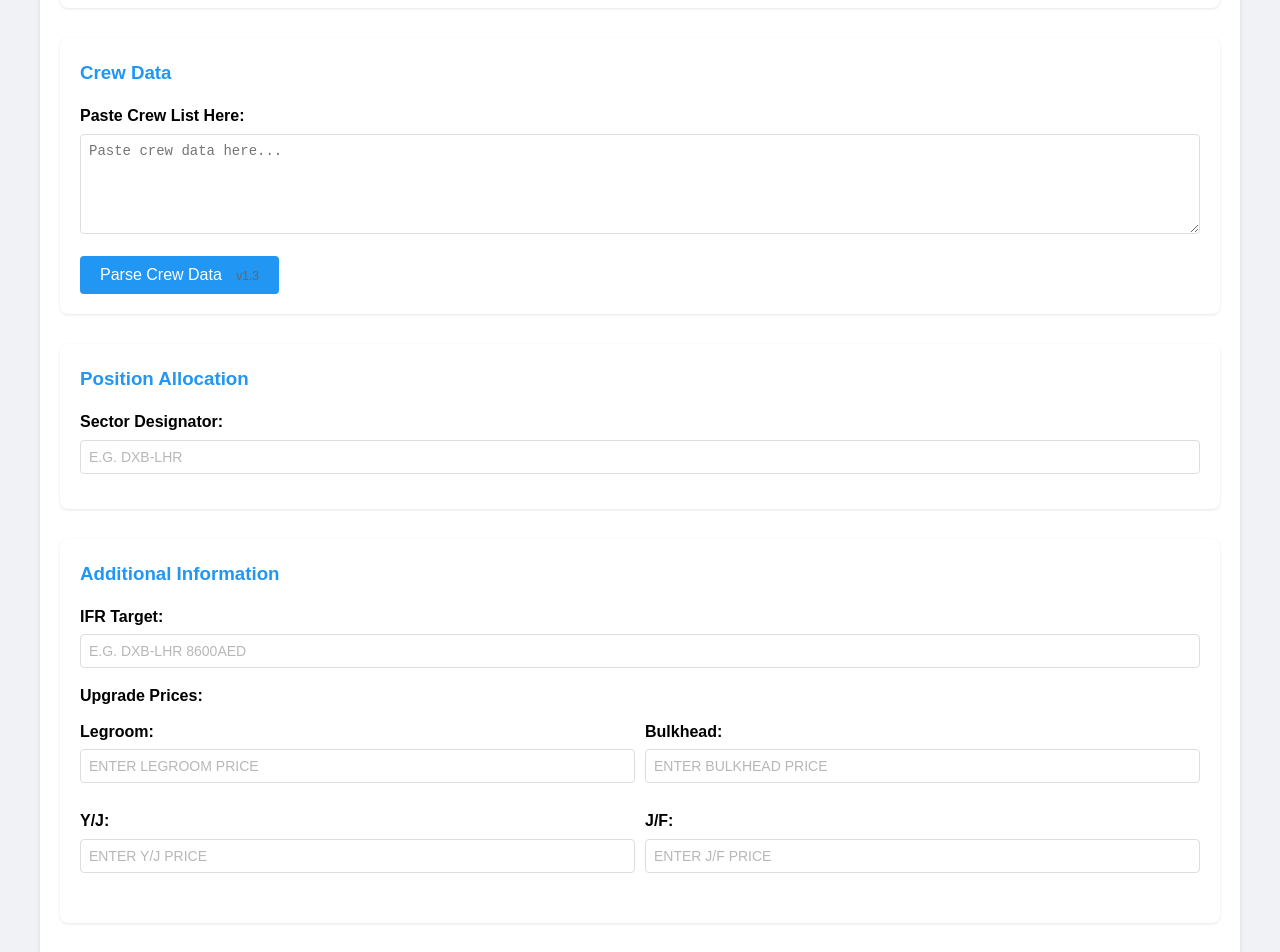
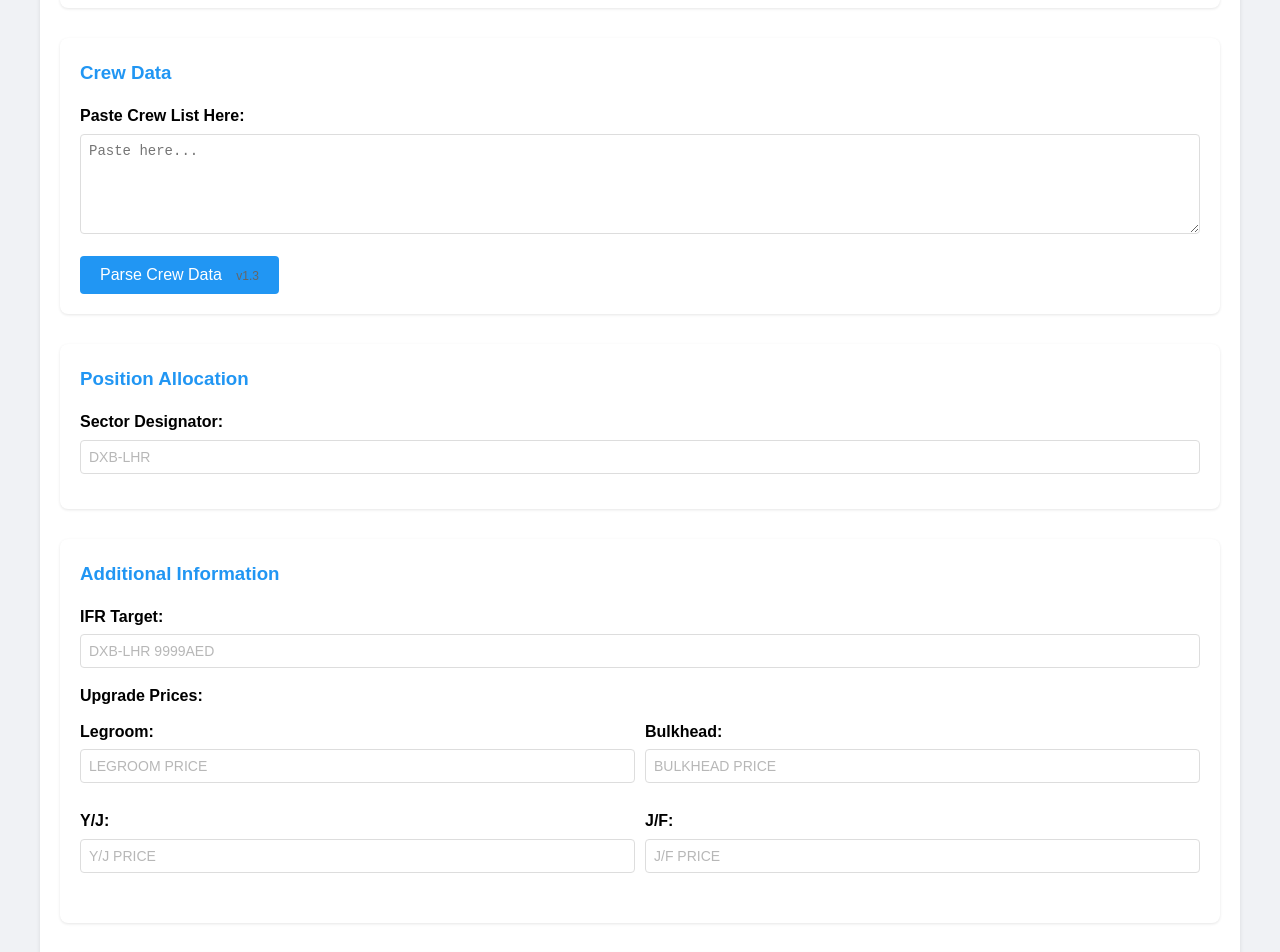
Before and after one commit to crewbrief/briefing-email, a plain HTML site: page index.html in a window 1280 px wide. Shown: the part 600-1552 px from the top of the page. Drawn offline with Linux system fonts and the light colour scheme.

Commit message:
Update index.html
V1.3a

```diff
--- a/index.html
+++ b/index.html
@@ -188,7 +188,7 @@
             <h3>Flight Details</h3>
             <div class="input-group">
                 <label>Flight Number:</label>
-                <input type="text" id="flightNumber" placeholder="e.g. EK123/124">
+                <input type="text" id="flightNumber" placeholder="EK123/124">
             </div>
             <div class="input-group">
                 <label>Aircraft Type:</label>
@@ -200,7 +200,7 @@
             </div>
             <div class="input-group">
                 <label>Route:</label>
-                <input type="text" id="route" class="text-uppercase" placeholder="e.g. DXB-LHR-DXB">
+                <input type="text" id="route" class="text-uppercase" placeholder="DXB-LHR-DXB">
             </div>
             <div class="input-group">
                 <label>Flight Date:</label>
@@ -216,7 +216,7 @@
             <h3>Crew Data</h3>
             <div class="input-group">
                 <label>Paste Crew List Here:</label>
-                <textarea id="crewList" placeholder="Paste crew data here..."></textarea>
+                <textarea id="crewList" placeholder="Paste here..."></textarea>
             </div>
             <button onclick="parseCrew()" class="parse-button">Parse Crew Data <span class="version-tag">v1.3</span></button>
             <div id="parsedCrew" class="parsed-crew-container"></div>
@@ -226,7 +226,7 @@
             <h3>Position Allocation</h3>
             <div class="sector-input">
                 <label>Sector Designator:</label>
-                <input type="text" id="sectorDesignator" class="text-uppercase" placeholder="e.g. DXB-LHR">
+                <input type="text" id="sectorDesignator" class="text-uppercase" placeholder="DXB-LHR">
             </div>
             <div id="positionAllocation" class="position-grid">
                 <!-- Will be populated by JavaScript -->
@@ -237,26 +237,26 @@
             <h3>Additional Information</h3>
             <div class="input-group">
                 <label>IFR Target:</label>
-                <input type="text" id="ifrTarget" class="text-uppercase" placeholder="e.g. DXB-LHR 8600AED">
+                <input type="text" id="ifrTarget" class="text-uppercase" placeholder="DXB-LHR 9999AED">
             </div>
             <div class="input-group">
                 <label>Upgrade Prices:</label>
                 <div class="upgrade-prices-grid">
                     <div class="input-group">
                         <label>Legroom:</label>
-                        <input type="text" id="legroom" class="text-uppercase" placeholder="Enter legroom price">
+                        <input type="text" id="legroom" class="text-uppercase" placeholder="Legroom price">
                     </div>
                     <div class="input-group">
                         <label>Bulkhead:</label>
-                        <input type="text" id="bulkhead" class="text-uppercase" placeholder="Enter bulkhead price">
+                        <input type="text" id="bulkhead" class="text-uppercase" placeholder="Bulkhead price">
                     </div>
                     <div class="input-group">
                         <label>Y/J:</label>
-                        <input type="text" id="yj" class="text-uppercase" placeholder="Enter Y/J price">
+                        <input type="text" id="yj" class="text-uppercase" placeholder="Y/J price">
                     </div>
                     <div class="input-group">
                         <label>J/F:</label>
-                        <input type="text" id="jf" class="text-uppercase" placeholder="Enter J/F price">
+                        <input type="text" id="jf" class="text-uppercase" placeholder="J/F price">
                     </div>
                 </div>
             </div>
```
